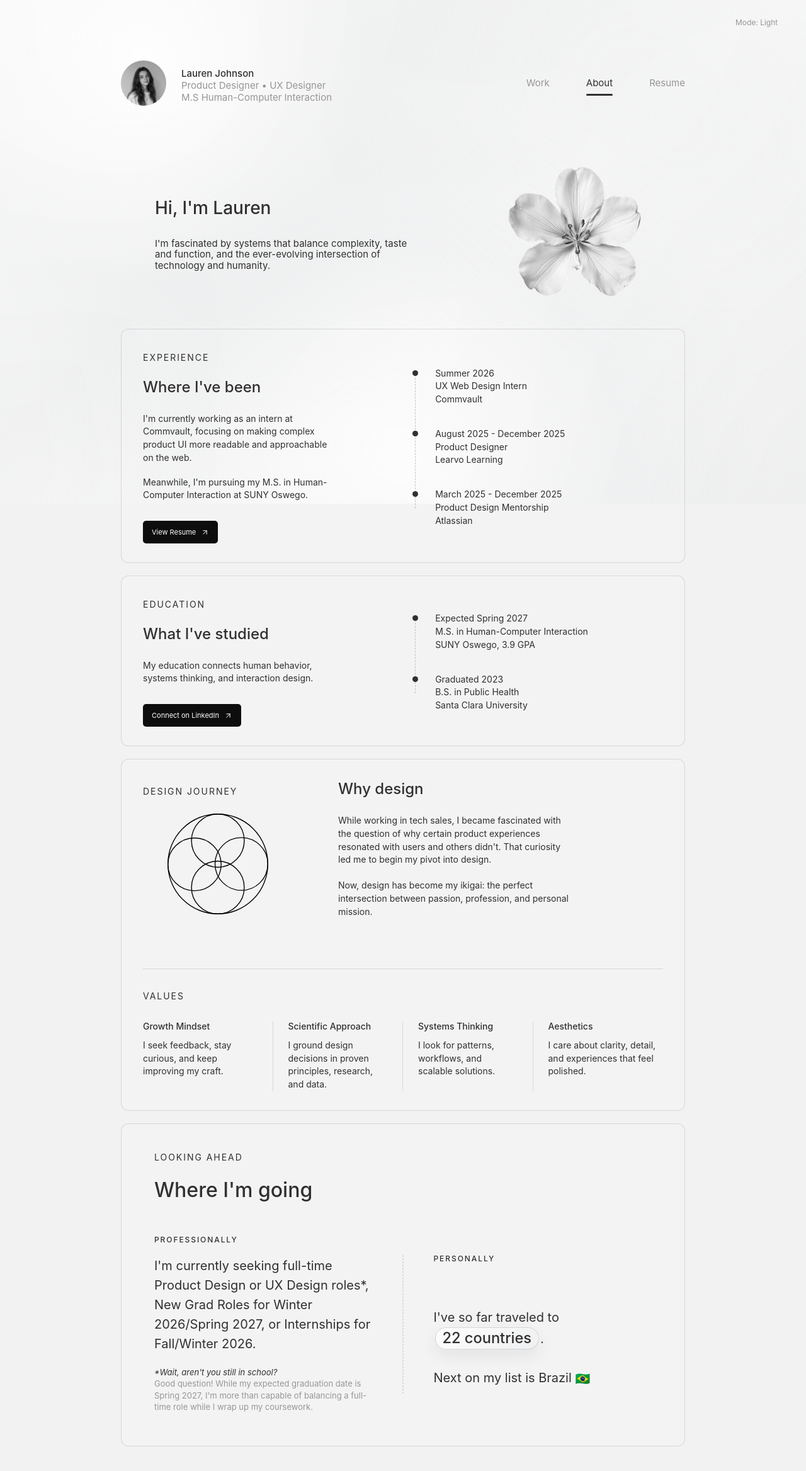
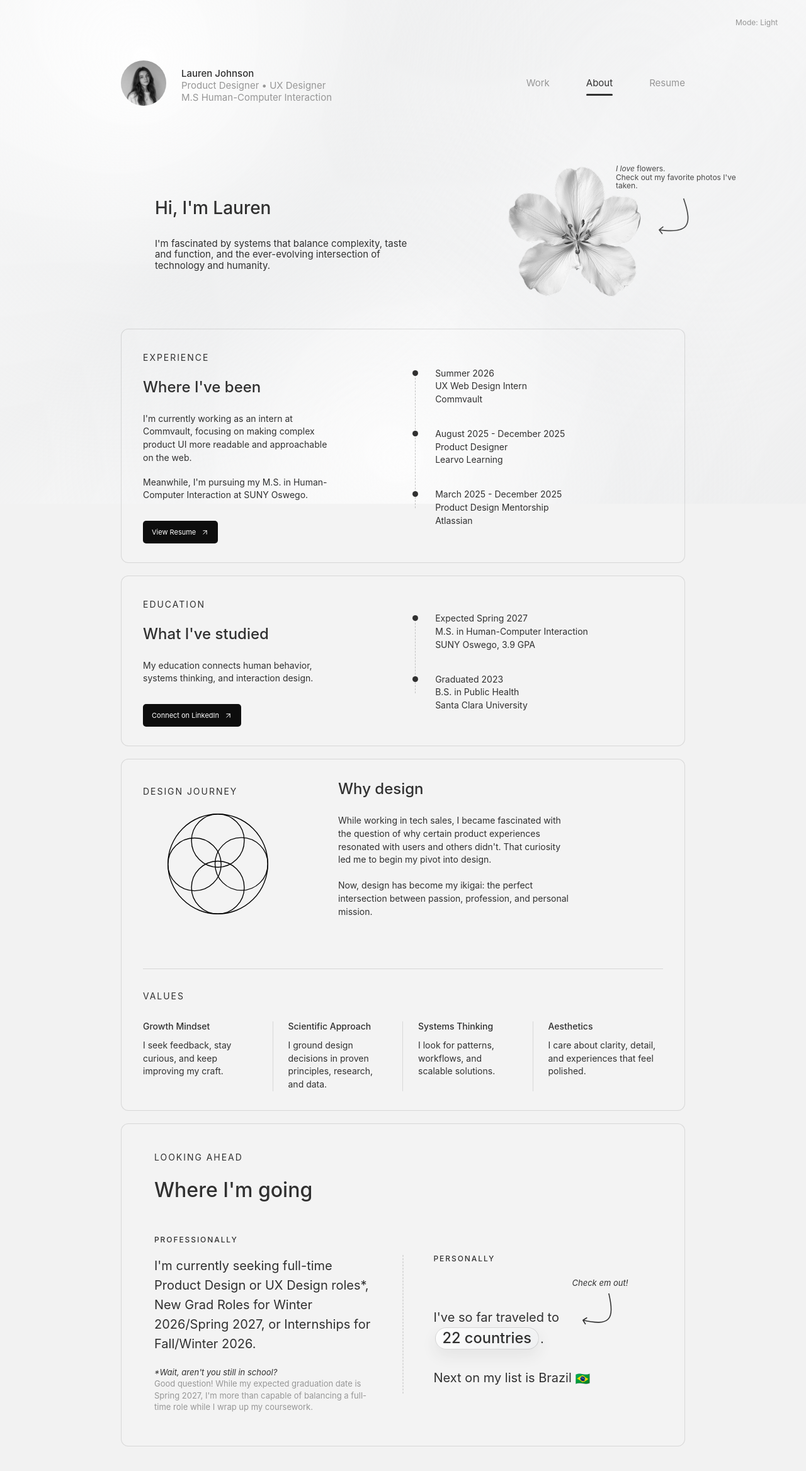
Before and after one commit to ljohnsonsf/portfolio-simple, a Next.js app: page /about in a window 1280 px wide. Shown: the top 2336 px of the page at 63% size. Built offline with nearby package versions, Linux system fonts and the light colour scheme; no server answers; a web font is replaced by a local one.

Commit message:
Refine portfolio case study styling

```diff
--- a/app/about/page.tsx
+++ b/app/about/page.tsx
@@ -118,6 +118,24 @@ export default function AboutPage() {
             height={365}
             priority
           />
+          <div className="about-flower-note">
+            <p>
+              <em>I love</em> flowers.
+              <br />
+              Check out my favorite photos I&apos;ve taken.
+            </p>
+            <svg
+              aria-hidden="true"
+              viewBox="0 0 57 68"
+              fill="none"
+              xmlns="http://www.w3.org/2000/svg"
+            >
+              <path
+                d="M0.380108 58.6537C-0.0530856 58.9962 -0.126548 59.6251 0.21603 60.0583L5.79864 67.1177C6.14122 67.5509 6.77011 67.6243 7.20331 67.2818C7.6365 66.9392 7.70996 66.3103 7.36738 65.8771L2.40506 59.6021L8.68004 54.6398C9.11324 54.2972 9.1867 53.6683 8.84412 53.2351C8.50155 52.8019 7.87266 52.7285 7.43946 53.071L0.380108 58.6537ZM46.9932 0.328857L46.0488 0.657709C50.6098 13.7559 53.3763 24.3157 54.1454 32.69C54.9149 41.0681 53.6719 47.1094 50.3914 51.3272C47.1145 55.5403 41.6452 58.1379 33.4914 59.2644C25.3373 60.3909 14.644 60.025 1.11642 58.4448L1.0004 59.438L0.884377 60.4313C14.4635 62.0175 25.3572 62.4071 33.7651 61.2456C42.1733 60.084 48.2408 57.3499 51.9701 52.5551C55.6958 47.765 56.9283 41.1221 56.1371 32.507C55.3455 23.8881 52.5151 13.1457 47.9375 6.16227e-06L46.9932 0.328857Z"
+                fill="currentColor"
+              />
+            </svg>
+          </div>
         </HoverImagePreview>
       </section>
 
@@ -258,6 +276,19 @@ export default function AboutPage() {
           <div className="about-going-card__column about-going-card__column--personal">
             <h3>Personally</h3>
             <div className="about-going-card__personal-body">
+              <span className="about-country-callout" aria-hidden="true">
+                Check em out!
+                <svg
+                  viewBox="0 0 57 68"
+                  fill="none"
+                  xmlns="http://www.w3.org/2000/svg"
+                >
+                  <path
+                    d="M0.380108 58.6537C-0.0530856 58.9962 -0.126548 59.6251 0.21603 60.0583L5.79864 67.1177C6.14122 67.5509 6.77011 67.6243 7.20331 67.2818C7.6365 66.9392 7.70996 66.3103 7.36738 65.8771L2.40506 59.6021L8.68004 54.6398C9.11324 54.2972 9.1867 53.6683 8.84412 53.2351C8.50155 52.8019 7.87266 52.7285 7.43946 53.071L0.380108 58.6537ZM46.9932 0.328857L46.0488 0.657709C50.6098 13.7559 53.3763 24.3157 54.1454 32.69C54.9149 41.0681 53.6719 47.1094 50.3914 51.3272C47.1145 55.5403 41.6452 58.1379 33.4914 59.2644C25.3373 60.3909 14.644 60.025 1.11642 58.4448L1.0004 59.438L0.884377 60.4313C14.4635 62.0175 25.3572 62.4071 33.7651 61.2456C42.1733 60.084 48.2408 57.3499 51.9701 52.5551C55.6958 47.765 56.9283 41.1221 56.1371 32.507C55.3455 23.8881 52.5151 13.1457 47.9375 6.16227e-06L46.9932 0.328857Z"
+                    fill="currentColor"
+                  />
+                </svg>
+              </span>
               <p>
                 I&apos;ve so far traveled to{" "}
                 <HoverImagePreview
--- a/app/globals.css
+++ b/app/globals.css
@@ -660,13 +660,6 @@ html[data-theme="dark"] .case-card__visual--image {
       rgba(255, 255, 255, 0.03) 24%,
       transparent 48%
     ),
-    repeating-linear-gradient(
-      116deg,
-      rgba(255, 255, 255, 0.035) 0,
-      rgba(255, 255, 255, 0.035) 1px,
-      transparent 1px,
-      transparent 12px
-    ),
     linear-gradient(
       135deg,
       rgba(34, 34, 34, 0.96),
@@ -3913,18 +3906,7 @@ html[data-theme="dark"] .case-card__visual--image {
   }
 
   .about-flower-note {
-    top: -3px;
-    left: 162px;
-    width: 180px;
-  }
-
-  .about-flower-note p {
-    font-size: 12px;
-  }
-
-  .about-flower-note svg {
-    width: 44px;
-    margin-left: 48px;
+    display: none;
   }
 
   .about-background-card,
@@ -4011,14 +3993,7 @@ html[data-theme="dark"] .case-card__visual--image {
   }
 
   .about-country-callout {
-    top: -24px;
-    left: 178px;
-    font-size: 12px;
-  }
-
-  .about-country-callout svg {
-    width: 36px;
-    margin-left: 12px;
+    display: none;
   }
 
   .about-going-card__divider {
```
